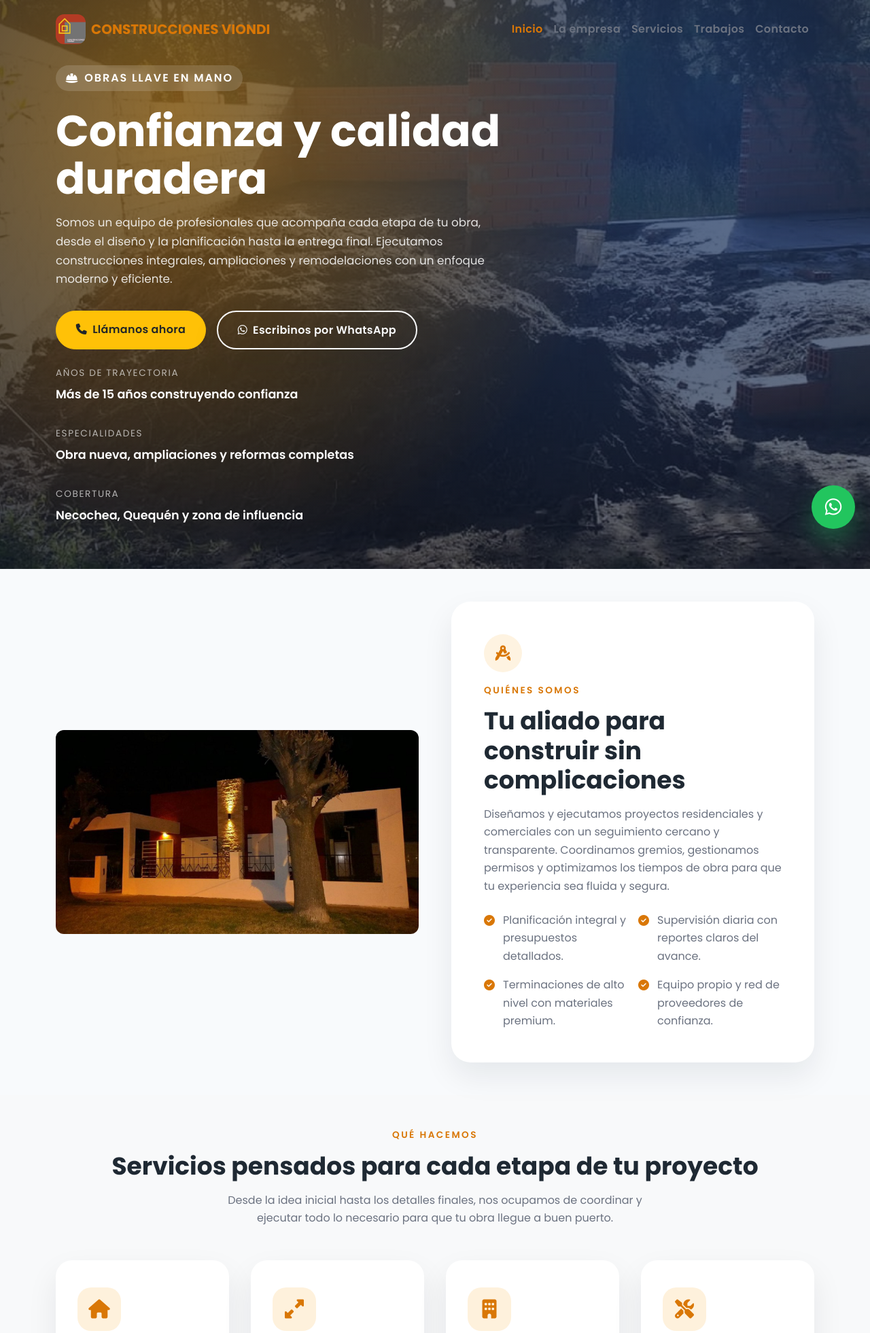
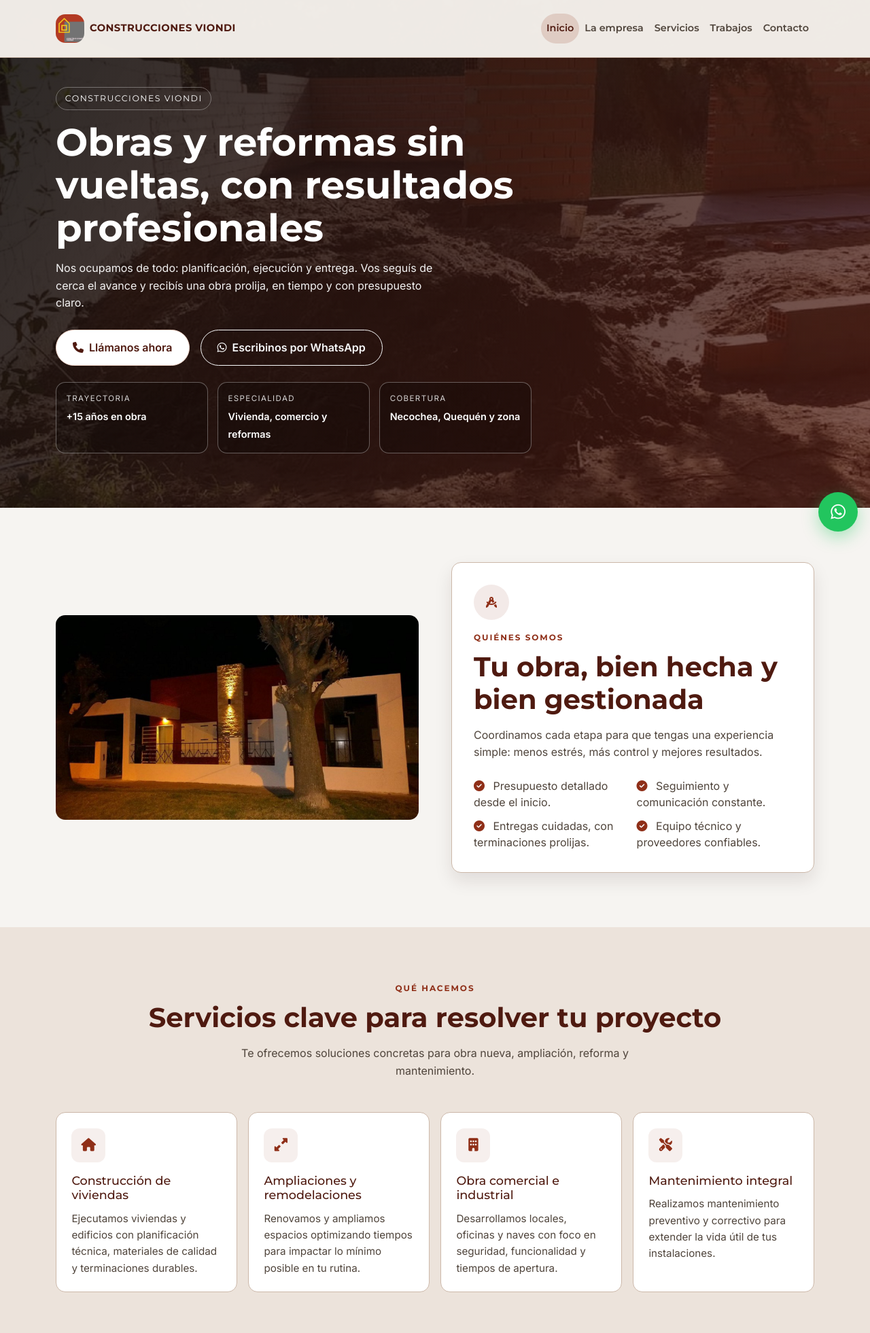
Before and after one commit to walterdif20/webconstruccionesviondi, a plain HTML site: page index.html in a window 1280 px wide. Shown: the top 1961 px of the page at 68% size. Drawn offline with nearby package versions, Linux system fonts and the light colour scheme.

Commit message:
Aumenta contraste visual en toda la landing

```diff
--- a/css/custom.css
+++ b/css/custom.css
@@ -1,21 +1,40 @@
 :root {
-    --primary-color: #f59e0b;
-    --primary-dark: #d97706;
-    --text-color: #1f2933;
-    --muted-color: #6b7280;
-    --background-color: #f8fafc;
-    --card-shadow: 0 20px 45px rgba(15, 23, 42, 0.08);
+    --bg: #f6f4f1;
+    --surface: #ffffff;
+    --surface-muted: #ece3db;
+    --text: #161311;
+    --text-soft: #4f443b;
+    --brand: #8f2f18;
+    --brand-dark: #4f1a10;
+    --line: #d7c8bb;
+    --radius: 14px;
+    --shadow: 0 12px 26px rgba(40, 24, 18, 0.1);
 }
 
 * {
     box-sizing: border-box;
 }
 
+html {
+    scroll-behavior: smooth;
+}
+
 body {
-    font-family: 'Poppins', 'Helvetica Neue', Helvetica, Arial, sans-serif;
-    color: var(--text-color);
-    background-color: var(--background-color);
-    line-height: 1.65;
+    margin: 0;
+    font-family: 'Inter', sans-serif;
+    color: var(--text);
+    background: var(--bg);
+    line-height: 1.6;
+}
+
+h1,
+h2,
+h3,
+.navbar-brand,
+.nav-link,
+.section-title,
+.hero-eyebrow {
+    font-family: 'Montserrat', sans-serif;
 }
 
 a {
@@ -23,159 +42,180 @@ a {
     text-decoration: none;
 }
 
-a:hover {
-    color: var(--primary-dark);
-}
-
 img {
     max-width: 100%;
-    height: auto;
     display: block;
-    border-radius: 12px;
+    border-radius: var(--radius);
 }
 
 .section-title {
+    margin: 0 0 0.6rem;
+    font-size: 0.75rem;
+    letter-spacing: 0.16em;
     text-transform: uppercase;
-    letter-spacing: 0.18em;
-    font-weight: 600;
-    font-size: 0.85rem;
-    color: var(--primary-dark);
-    margin-bottom: 0.75rem;
+    color: var(--brand);
+    font-weight: 700;
 }
 
 .section-heading {
-    font-size: 2.25rem;
+    margin: 0 0 1rem;
+    font-size: clamp(1.8rem, 3.2vw, 2.5rem);
+    line-height: 1.2;
     font-weight: 700;
-    margin-bottom: 1rem;
+    color: var(--brand-dark);
 }
 
 .section-subtitle {
-    color: var(--muted-color);
+    color: var(--text-soft);
     max-width: 620px;
+    margin-left: auto;
+    margin-right: auto;
 }
 
 .navbar {
-    transition: background-color 0.3s ease, box-shadow 0.3s ease;
+    background: rgba(243, 239, 234, 0.98);
+    border-bottom: 1px solid #cdb9aa;
+}
+
+.navbar-brand img {
+    height: 42px !important;
 }
 
 .navbar-brand span {
-    color: var(--primary-dark);
+    font-size: 0.92rem;
+    font-weight: 700;
+    letter-spacing: 0.03em;
+    color: var(--brand-dark);
 }
 
 .navbar .nav-link {
+    color: var(--text-soft);
+    font-size: 0.9rem;
     font-weight: 600;
-    letter-spacing: 0.02em;
-    padding: 0.75rem 1rem;
-    color: var(--muted-color);
+    padding: 0.65rem 0.9rem;
+    border-radius: 999px;
 }
 
+.navbar .nav-link.active,
 .navbar .nav-link:hover,
-.navbar .nav-link:focus,
-.navbar .nav-link.active {
-    color: var(--primary-dark);
+.navbar .nav-link:focus {
+    color: var(--brand-dark);
+    background: rgba(143, 47, 24, 0.16);
+}
+
+.navbar-toggler {
+    border-color: var(--line);
+}
+
+.navbar-toggler:focus {
+    box-shadow: 0 0 0 0.2rem rgba(138, 52, 31, 0.14);
 }
 
 .hero {
-    min-height: 100vh;
-    position: relative;
-    display: flex;
-    align-items: center;
-    padding: 6rem 0 4rem;
+    padding: 8rem 0 5rem;
+    background: linear-gradient(120deg, rgba(18, 15, 13, 0.9), rgba(79, 26, 16, 0.72)),
+        url('../images/slider_img3.jpg') center/cover no-repeat;
     color: #fff;
-    background: linear-gradient(120deg, rgba(17, 24, 39, 0.85), rgba(17, 24, 39, 0.6)),
-        url('../images/slider_img3.jpg') center/cover no-repeat;
-}
-
-.hero::after {
-    content: '';
-    position: absolute;
-    inset: 0;
-    background: radial-gradient(circle at 20% 20%, rgba(245, 158, 11, 0.45), transparent 55%),
-        radial-gradient(circle at 80% 20%, rgba(59, 130, 246, 0.25), transparent 60%);
-    z-index: 0;
 }
 
 .hero-content {
-    position: relative;
-    z-index: 1;
-    max-width: 660px;
+    max-width: 700px;
 }
 
 .hero-eyebrow {
-    display: inline-flex;
-    align-items: center;
-    gap: 0.5rem;
-    padding: 0.35rem 0.9rem;
+    display: inline-block;
+    padding: 0.38rem 0.8rem;
+    border: 1px solid rgba(255, 255, 255, 0.32);
     border-radius: 999px;
-    background: rgba(255, 255, 255, 0.15);
-    backdrop-filter: blur(6px);
-    font-weight: 600;
+    font-size: 0.78rem;
+    text-transform: uppercase;
     letter-spacing: 0.12em;
-    text-transform: uppercase;
 }
 
 .hero-title {
-    font-size: clamp(2.75rem, 5vw, 4rem);
+    margin: 1rem 0;
+    font-size: clamp(2rem, 5vw, 3.5rem);
+    line-height: 1.12;
     font-weight: 700;
-    margin: 1.5rem 0 1rem;
-    line-height: 1.1;
 }
 
 .hero-description {
-    font-size: 1.05rem;
-    color: rgba(255, 255, 255, 0.85);
-    margin-bottom: 2rem;
+    margin-bottom: 1.6rem;
+    color: rgba(255, 255, 255, 0.95);
+    max-width: 560px;
+    font-size: 1rem;
 }
 
 .hero-cta .btn {
     border-radius: 999px;
-    padding: 0.9rem 1.8rem;
     font-weight: 600;
-    letter-spacing: 0.02em;
-    box-shadow: var(--card-shadow);
+    padding: 0.85rem 1.5rem;
 }
 
-.hero-cta .btn-outline-light {
-    border-width: 2px;
+.hero-cta .btn-warning {
+    background: #ffffff;
+    color: var(--brand-dark) !important;
+    border: 1px solid #f5d8cb;
+    font-weight: 700;
 }
 
 .hero-meta {
-    display: flex;
-    gap: 2rem;
-    margin-top: 2.5rem;
-    flex-wrap: wrap;
+    margin-top: 1.8rem;
+    display: grid;
+    grid-template-columns: repeat(3, minmax(0, 1fr));
+    gap: 0.9rem;
+}
+
+.hero-meta-item {
+    background: rgba(0, 0, 0, 0.24);
+    border: 1px solid rgba(255, 255, 255, 0.32);
+    border-radius: var(--radius);
+    padding: 0.9rem;
 }
 
 .hero-meta-item span {
     display: block;
-    font-size: 0.85rem;
+    font-size: 0.72rem;
     text-transform: uppercase;
     letter-spacing: 0.12em;
-    color: rgba(255, 255, 255, 0.65);
-    margin-bottom: 0.35rem;
+    color: rgba(255, 255, 255, 0.82);
+    margin-bottom: 0.3rem;
 }
 
 .hero-meta-item strong {
-    font-size: 1.1rem;
+    font-size: 0.9rem;
     font-weight: 600;
 }
 
+#empresa,
+#servicios,
+#portfolio,
+#contacto {
+    padding-top: 5rem !important;
+    padding-bottom: 5rem !important;
+}
+
+.about-card,
+.service-card,
+.contact-option {
+    background: var(--surface);
+    border: 1px solid #ccb8a9;
+    border-radius: var(--radius);
+}
+
 .about-card {
-    background: #fff;
-    padding: 3rem;
-    border-radius: 28px;
-    box-shadow: var(--card-shadow);
+    padding: 2rem;
+    box-shadow: var(--shadow);
 }
 
 .about-card .icon-circle {
-    width: 56px;
-    height: 56px;
+    width: 52px;
+    height: 52px;
     border-radius: 50%;
     display: grid;
     place-items: center;
-    background: rgba(245, 158, 11, 0.12);
-    color: var(--primary-dark);
-    font-size: 1.4rem;
+    background: rgba(138, 52, 31, 0.1);
+    color: var(--brand);
     margin-bottom: 1rem;
 }
 
@@ -184,265 +224,221 @@ img {
     padding: 0;
     margin: 0;
     display: grid;
-    grid-template-columns: repeat(auto-fit, minmax(200px, 1fr));
-    gap: 1rem;
+    grid-template-columns: repeat(auto-fit, minmax(220px, 1fr));
+    gap: 0.7rem;
 }
 
 .values-list li {
-    display: flex;
-    gap: 0.75rem;
-    align-items: flex-start;
-    color: var(--muted-color);
+    color: var(--text-soft);
+    line-height: 1.5;
 }
 
 .values-list i {
-    color: var(--primary-dark);
-    font-size: 1rem;
-    margin-top: 0.3rem;
+    color: var(--brand);
+    margin-right: 0.5rem;
 }
 
-.service-card {
-    background: #fff;
-    border-radius: 24px;
-    padding: 2.5rem 2rem;
-    height: 100%;
-    box-shadow: var(--card-shadow);
-    transition: transform 0.3s ease, box-shadow 0.3s ease;
-}
-
-.service-card:hover {
-    transform: translateY(-8px);
-    box-shadow: 0 30px 60px rgba(15, 23, 42, 0.16);
-}
-
-.service-card .service-icon {
-    width: 64px;
-    height: 64px;
-    border-radius: 20px;
-    display: grid;
-    place-items: center;
-    background: rgba(245, 158, 11, 0.14);
-    color: var(--primary-dark);
-    font-size: 1.75rem;
-    margin-bottom: 1.5rem;
-}
-
-.service-card h3 {
-    font-weight: 600;
-    font-size: 1.35rem;
-    margin-bottom: 1rem;
-}
-
-.service-card p {
-    color: var(--muted-color);
+#servicios {
+    background: var(--surface-muted);
 }
 
 .services-grid {
     display: grid;
-    grid-template-columns: repeat(auto-fit, minmax(250px, 1fr));
-    gap: 2rem;
+    grid-template-columns: repeat(auto-fit, minmax(245px, 1fr));
+    gap: 1rem;
+}
+
+.service-card {
+    padding: 1.4rem;
+    transition: border-color 0.2s ease, transform 0.2s ease;
+}
+
+.service-card:hover {
+    border-color: #a65a45;
+    transform: translateY(-2px);
+    box-shadow: 0 8px 18px rgba(79, 26, 16, 0.14);
+}
+
+.service-card .service-icon {
+    width: 50px;
+    height: 50px;
+    border-radius: 12px;
+    display: grid;
+    place-items: center;
+    font-size: 1.2rem;
+    color: var(--brand);
+    background: rgba(138, 52, 31, 0.08);
+    margin-bottom: 1rem;
+}
+
+.service-card h3 {
+    font-size: 1.1rem;
+    color: var(--brand-dark);
+    margin-bottom: 0.8rem;
+}
+
+.service-card p {
+    color: var(--text-soft);
+    margin: 0;
+    font-size: 0.95rem;
 }
 
 .portfolio-grid {
     display: grid;
-    gap: 1.5rem;
-    grid-template-columns: repeat(auto-fit, minmax(280px, 1fr));
+    grid-template-columns: repeat(auto-fit, minmax(250px, 1fr));
+    gap: 1rem;
 }
 
 .portfolio-item {
     position: relative;
     overflow: hidden;
-    border-radius: 24px;
-    box-shadow: var(--card-shadow);
+    border-radius: var(--radius);
+    box-shadow: var(--shadow);
 }
 
 .portfolio-item img {
-    transition: transform 0.5s ease;
-    border-radius: inherit;
-}
-
-.portfolio-item:hover img {
-    transform: scale(1.08);
+    width: 100%;
+    min-height: 250px;
+    object-fit: cover;
 }
 
 .portfolio-overlay {
     position: absolute;
-    inset: 0;
-    display: flex;
-    flex-direction: column;
-    justify-content: flex-end;
-    padding: 1.75rem;
-    background: linear-gradient(180deg, rgba(15, 23, 42, 0), rgba(15, 23, 42, 0.65));
+    inset: auto 0 0;
+    padding: 1rem;
+    background: linear-gradient(180deg, rgba(0, 0, 0, 0), rgba(14, 10, 8, 0.9));
     color: #fff;
-    opacity: 0;
-    transition: opacity 0.4s ease;
-}
-
-.portfolio-item:hover .portfolio-overlay {
-    opacity: 1;
 }
 
 .portfolio-overlay span {
-    font-size: 0.85rem;
-    letter-spacing: 0.18em;
+    display: block;
+    font-size: 0.7rem;
+    letter-spacing: 0.12em;
     text-transform: uppercase;
-    margin-bottom: 0.35rem;
-    color: rgba(255, 255, 255, 0.75);
+    opacity: 0.82;
 }
 
 .portfolio-overlay h4 {
-    font-size: 1.4rem;
-    font-weight: 600;
-    margin: 0;
+    margin: 0.3rem 0 0;
+    font-size: 0.95rem;
 }
 
 .contact-cta {
-    background: linear-gradient(135deg, rgba(15, 23, 42, 0.92), rgba(15, 23, 42, 0.88)), url('../images/slider_img2.jpg') center/cover no-repeat;
-    border-radius: 32px;
-    padding: 4rem;
+    background: #25160f;
+    border-radius: var(--radius);
+    padding: 2.2rem;
     color: #fff;
-    box-shadow: var(--card-shadow);
 }
 
 .contact-cta h3 {
-    font-size: 2rem;
-    font-weight: 700;
-    margin-bottom: 1rem;
+    margin-bottom: 0.8rem;
+    font-size: clamp(1.6rem, 3vw, 2rem);
 }
 
 .contact-options {
     display: grid;
     grid-template-columns: repeat(auto-fit, minmax(220px, 1fr));
-    gap: 1.25rem;
-    margin-top: 2rem;
+    gap: 0.9rem;
+    margin-top: 1.4rem;
 }
 
 .contact-option {
-    background: rgba(15, 23, 42, 0.5);
-    border-radius: 20px;
-    padding: 1.75rem;
-    backdrop-filter: blur(6px);
+    background: rgba(255, 255, 255, 0.1);
+    border-color: rgba(255, 255, 255, 0.3);
+    padding: 1rem;
 }
 
 .contact-option i {
-    font-size: 1.75rem;
-    margin-bottom: 1rem;
-    color: var(--primary-color);
+    color: #ffd2bf;
+    margin-bottom: 0.6rem;
 }
 
 .contact-option span {
     display: block;
+    font-size: 0.7rem;
     text-transform: uppercase;
-    letter-spacing: 0.12em;
-    font-size: 0.78rem;
+    letter-spacing: 0.1em;
     color: rgba(255, 255, 255, 0.7);
 }
 
 .contact-option strong {
     display: block;
-    font-size: 1.1rem;
-    margin-top: 0.35rem;
+    margin-top: 0.25rem;
 }
 
 footer {
-    background: #0f172a;
-    color: rgba(248, 250, 252, 0.78);
-}
-
-footer a {
-    color: rgba(248, 250, 252, 0.78);
-}
-
-footer a:hover {
-    color: #fff;
+    background: #140d0a;
+    color: rgba(255, 255, 255, 0.85);
 }
 
 .footer-brand {
+    font-size: 1.05rem;
     font-weight: 700;
-    font-size: 1.25rem;
 }
 
 .footer-meta {
-    color: rgba(148, 163, 184, 0.9);
-    font-size: 0.9rem;
+    font-size: 0.86rem;
+    color: rgba(255, 255, 255, 0.72);
 }
 
 .social-links a {
-    width: 44px;
-    height: 44px;
+    width: 40px;
+    height: 40px;
     border-radius: 50%;
     display: grid;
     place-items: center;
-    background: rgba(248, 250, 252, 0.12);
-    transition: transform 0.3s ease, background 0.3s ease;
-}
-
-.social-links a:hover {
-    background: rgba(248, 250, 252, 0.25);
-    transform: translateY(-4px);
+    background: rgba(255, 255, 255, 0.1);
 }
 
 .whatsapp-floating {
     position: fixed;
-    right: 22px;
-    bottom: 22px;
-    width: 64px;
-    height: 64px;
+    right: 18px;
+    bottom: 18px;
+    width: 58px;
+    height: 58px;
     border-radius: 50%;
     display: grid;
     place-items: center;
-    background-color: #22c55e;
+    font-size: 1.55rem;
     color: #fff;
-    font-size: 1.75rem;
-    box-shadow: 0 18px 35px rgba(34, 197, 94, 0.35);
+    background: #22c55e;
+    box-shadow: 0 8px 24px rgba(34, 197, 94, 0.38);
     z-index: 1040;
-    transition: transform 0.3s ease;
-}
-
-.whatsapp-floating:hover {
-    transform: translateY(-4px) scale(1.03);
 }
 
 @media (max-width: 991px) {
-    .navbar {
-        background: rgba(255, 255, 255, 0.98);
-        box-shadow: var(--card-shadow);
+    .navbar .navbar-collapse {
+        margin-top: 0.8rem;
+        background: var(--surface);
+        border: 1px solid var(--line);
+        border-radius: 12px;
+        padding: 0.5rem;
     }
 
     .hero {
         padding-top: 7rem;
     }
 
-    .about-card {
-        padding: 2.25rem;
+    .hero-meta {
+        grid-template-columns: 1fr;
     }
 }
 
 @media (max-width: 767px) {
-    .hero-meta {
-        gap: 1.5rem;
+    .hero-title {
+        font-size: clamp(1.9rem, 9vw, 2.6rem);
     }
 
-    .contact-cta {
-        padding: 2.5rem;
+    .hero-cta {
+        display: grid;
+        gap: 0.7rem;
     }
 
-    .hero {
-        min-height: 80vh;
-    }
-
-    .section-heading {
-        font-size: 2rem;
-    }
-}
-
-@media (max-width: 575px) {
     .hero-cta .btn {
         width: 100%;
     }
 
-    .hero-cta {
-        display: grid;
-        gap: 1rem;
+    .contact-cta {
+        padding: 2rem;
     }
 }
--- a/index.html
+++ b/index.html
@@ -35,7 +35,7 @@
     <link rel="preconnect" href="https://fonts.googleapis.com" />
     <link rel="preconnect" href="https://fonts.gstatic.com" crossorigin />
     <link
-      href="https://fonts.googleapis.com/css2?family=Poppins:wght@400;500;600;700&display=swap"
+      href="https://fonts.googleapis.com/css2?family=Montserrat:wght@400;500;600;700;800&family=Inter:wght@400;500;600&display=swap"
       rel="stylesheet"
     />
     <link
@@ -86,12 +86,11 @@
     <header id="inicio" class="hero">
       <div class="container">
         <div class="hero-content">
-          <div class="hero-eyebrow"><i class="fa-solid fa-helmet-safety"></i> Obras llave en mano</div>
-          <h1 class="hero-title">Confianza y calidad duradera</h1>
+          <div class="hero-eyebrow">Construcciones Viondi</div>
+          <h1 class="hero-title">Obras y reformas sin vueltas, con resultados profesionales</h1>
           <p class="hero-description">
-            Somos un equipo de profesionales que acompaña cada etapa de tu obra, desde el diseño y la planificación
-            hasta la entrega final. Ejecutamos construcciones integrales, ampliaciones y remodelaciones con un enfoque
-            moderno y eficiente.
+            Nos ocupamos de todo: planificación, ejecución y entrega. Vos seguís de cerca el avance y recibís una obra
+            prolija, en tiempo y con presupuesto claro.
           </p>
           <div class="hero-cta d-flex flex-wrap gap-3">
             <a href="tel:2262549368" class="btn btn-warning text-dark">
@@ -108,16 +107,16 @@
           </div>
           <div class="hero-meta mt-4">
             <div class="hero-meta-item">
-              <span>Años de trayectoria</span>
-              <strong>Más de 15 años construyendo confianza</strong>
+              <span>Trayectoria</span>
+              <strong>+15 años en obra</strong>
             </div>
             <div class="hero-meta-item">
-              <span>Especialidades</span>
-              <strong>Obra nueva, ampliaciones y reformas completas</strong>
+              <span>Especialidad</span>
+              <strong>Vivienda, comercio y reformas</strong>
             </div>
             <div class="hero-meta-item">
               <span>Cobertura</span>
-              <strong>Necochea, Quequén y zona de influencia</strong>
+              <strong>Necochea, Quequén y zona</strong>
             </div>
           </div>
         </div>
@@ -135,17 +134,16 @@
               <div class="about-card">
                 <div class="icon-circle"><i class="fa-solid fa-compass-drafting"></i></div>
                 <p class="section-title">Quiénes somos</p>
-                <h2 class="section-heading">Tu aliado para construir sin complicaciones</h2>
+                <h2 class="section-heading">Tu obra, bien hecha y bien gestionada</h2>
                 <p class="section-subtitle">
-                  Diseñamos y ejecutamos proyectos residenciales y comerciales con un seguimiento cercano y transparente.
-                  Coordinamos gremios, gestionamos permisos y optimizamos los tiempos de obra para que tu experiencia sea
-                  fluida y segura.
+                  Coordinamos cada etapa para que tengas una experiencia simple: menos estrés, más control y mejores
+                  resultados.
                 </p>
                 <ul class="values-list mt-4">
-                  <li><i class="fa-solid fa-circle-check"></i> Planificación integral y presupuestos detallados.</li>
-                  <li><i class="fa-solid fa-circle-check"></i> Supervisión diaria con reportes claros del avance.</li>
-                  <li><i class="fa-solid fa-circle-check"></i> Terminaciones de alto nivel con materiales premium.</li>
-                  <li><i class="fa-solid fa-circle-check"></i> Equipo propio y red de proveedores de confianza.</li>
+                  <li><i class="fa-solid fa-circle-check"></i> Presupuesto detallado desde el inicio.</li>
+                  <li><i class="fa-solid fa-circle-check"></i> Seguimiento y comunicación constante.</li>
+                  <li><i class="fa-solid fa-circle-check"></i> Entregas cuidadas, con terminaciones prolijas.</li>
+                  <li><i class="fa-solid fa-circle-check"></i> Equipo técnico y proveedores confiables.</li>
                 </ul>
               </div>
             </div>
@@ -153,45 +151,40 @@
         </div>
       </section>
 
-      <section id="servicios" class="py-5 bg-light">
+      <section id="servicios" class="py-5">
         <div class="container">
           <p class="section-title text-center">Qué hacemos</p>
-          <h2 class="section-heading text-center">Servicios pensados para cada etapa de tu proyecto</h2>
+          <h2 class="section-heading text-center">Servicios clave para resolver tu proyecto</h2>
           <p class="section-subtitle text-center mx-auto">
-            Desde la idea inicial hasta los detalles finales, nos ocupamos de coordinar y ejecutar todo lo necesario para
-            que tu obra llegue a buen puerto.
+            Te ofrecemos soluciones concretas para obra nueva, ampliación, reforma y mantenimiento.
           </p>
           <div class="services-grid mt-5">
             <article class="service-card">
               <div class="service-icon"><i class="fa-solid fa-house"></i></div>
               <h3>Construcción de viviendas</h3>
               <p>
-                Desarrollamos viviendas familiares y edificios residenciales con sistemas constructivos tradicionales y
-                modernos, cuidando la eficiencia energética y el confort de cada ambiente.
+                Ejecutamos viviendas y edificios con planificación técnica, materiales de calidad y terminaciones durables.
               </p>
             </article>
             <article class="service-card">
               <div class="service-icon"><i class="fa-solid fa-up-right-and-down-left-from-center"></i></div>
               <h3>Ampliaciones y remodelaciones</h3>
               <p>
-                Transformamos y ampliamos espacios existentes, integrando nuevas estructuras, instalaciones y acabados
-                contemporáneos sin interferir con tu rutina diaria.
+                Renovamos y ampliamos espacios optimizando tiempos para impactar lo mínimo posible en tu rutina.
               </p>
             </article>
             <article class="service-card">
               <div class="service-icon"><i class="fa-solid fa-building"></i></div>
               <h3>Obra comercial e industrial</h3>
               <p>
-                Ejecutamos locales comerciales, oficinas y naves industriales con cronogramas ágiles, cumpliendo normas
-                de seguridad e higiene para habilitaciones rápidas.
+                Desarrollamos locales, oficinas y naves con foco en seguridad, funcionalidad y tiempos de apertura.
               </p>
             </article>
             <article class="service-card">
               <div class="service-icon"><i class="fa-solid fa-screwdriver-wrench"></i></div>
               <h3>Mantenimiento integral</h3>
               <p>
-                Ofrecemos planes de mantenimiento preventivo y correctivo para edificios y complejos, asegurando la
-                durabilidad de las instalaciones y terminaciones.
+                Realizamos mantenimiento preventivo y correctivo para extender la vida útil de tus instalaciones.
               </p>
             </article>
           </div>
@@ -201,10 +194,9 @@
       <section id="portfolio" class="py-5">
         <div class="container">
           <p class="section-title text-center">Trabajos destacados</p>
-          <h2 class="section-heading text-center">Obras que reflejan nuestro compromiso</h2>
+          <h2 class="section-heading text-center">Proyectos que hablan por nuestro trabajo</h2>
           <p class="section-subtitle text-center mx-auto">
-            Cada proyecto es una oportunidad para superar expectativas. Estas son algunas de las obras que más nos
-            enorgullecen.
+            Una selección de obras reales realizadas en Necochea y zona.
           </p>
           <div class="portfolio-grid mt-5">
             <div class="portfolio-item">
@@ -279,15 +271,14 @@
           <div class="contact-cta">
             <div class="row g-4 align-items-center">
               <div class="col-lg-7">
-                <h3>¿Listo para empezar tu próximo proyecto?</h3>
+                <h3>¿Querés avanzar con tu obra?</h3>
                 <p>
-                  Contanos qué estás necesitando y coordinemos una visita para evaluar tu obra. Estamos disponibles para
-                  asesorarte y armar un plan a medida.
+                  Escribinos y coordinamos una visita. Te proponemos un plan claro y un presupuesto a medida.
                 </p>
               </div>
               <div class="col-lg-5 text-lg-end">
                 <a href="mailto:mauricioviondi@yahoo.com" class="btn btn-warning text-dark btn-lg px-4">
-                  <i class="fa-solid fa-paper-plane me-2"></i>Escribinos tu proyecto
+                  <i class="fa-solid fa-paper-plane me-2"></i>Solicitar propuesta
                 </a>
               </div>
             </div>
@@ -296,19 +287,19 @@
                 <i class="fa-solid fa-phone-volume"></i>
                 <span>Teléfono</span>
                 <strong><a href="tel:2262549368" class="text-white">2262 549368</a></strong>
-                <p class="mt-2 mb-0">Lunes a sábado de 8:00 a 18:00 hs.</p>
+                <p class="mt-2 mb-0">Atención de lunes a sábado.</p>
               </div>
               <div class="contact-option">
                 <i class="fa-solid fa-envelope-open-text"></i>
                 <span>Correo</span>
                 <strong><a href="mailto:mauricioviondi@yahoo.com" class="text-white">mauricioviondi@yahoo.com</a></strong>
-                <p class="mt-2 mb-0">Respondemos en menos de 24 horas.</p>
+                <p class="mt-2 mb-0">Respuesta rápida y personalizada.</p>
               </div>
               <div class="contact-option">
                 <i class="fa-solid fa-location-dot"></i>
                 <span>Ubicación</span>
                 <strong>Necochea y zona</strong>
-                <p class="mt-2 mb-0">Trabajamos en Necochea, Quequén y localidades cercanas.</p>
+                <p class="mt-2 mb-0">Cobertura local para visitas y seguimiento.</p>
               </div>
             </div>
           </div>
```
